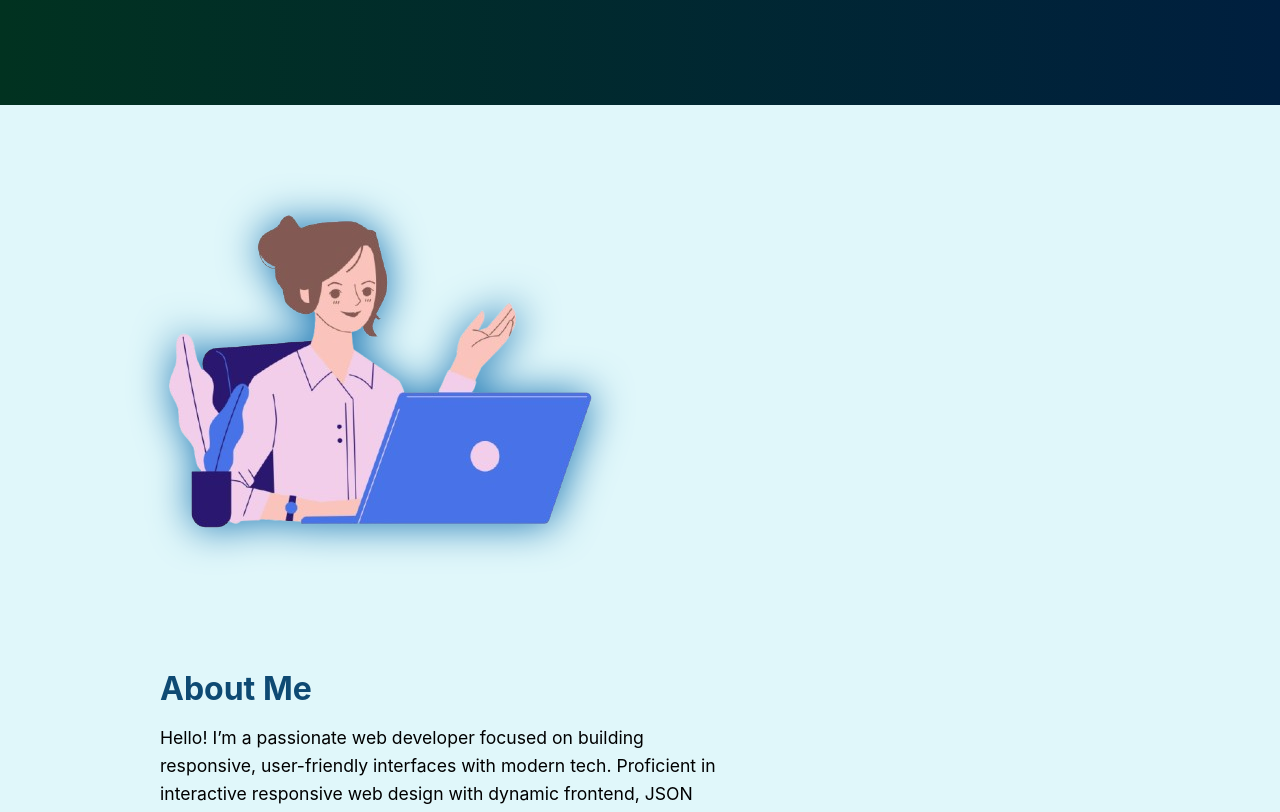
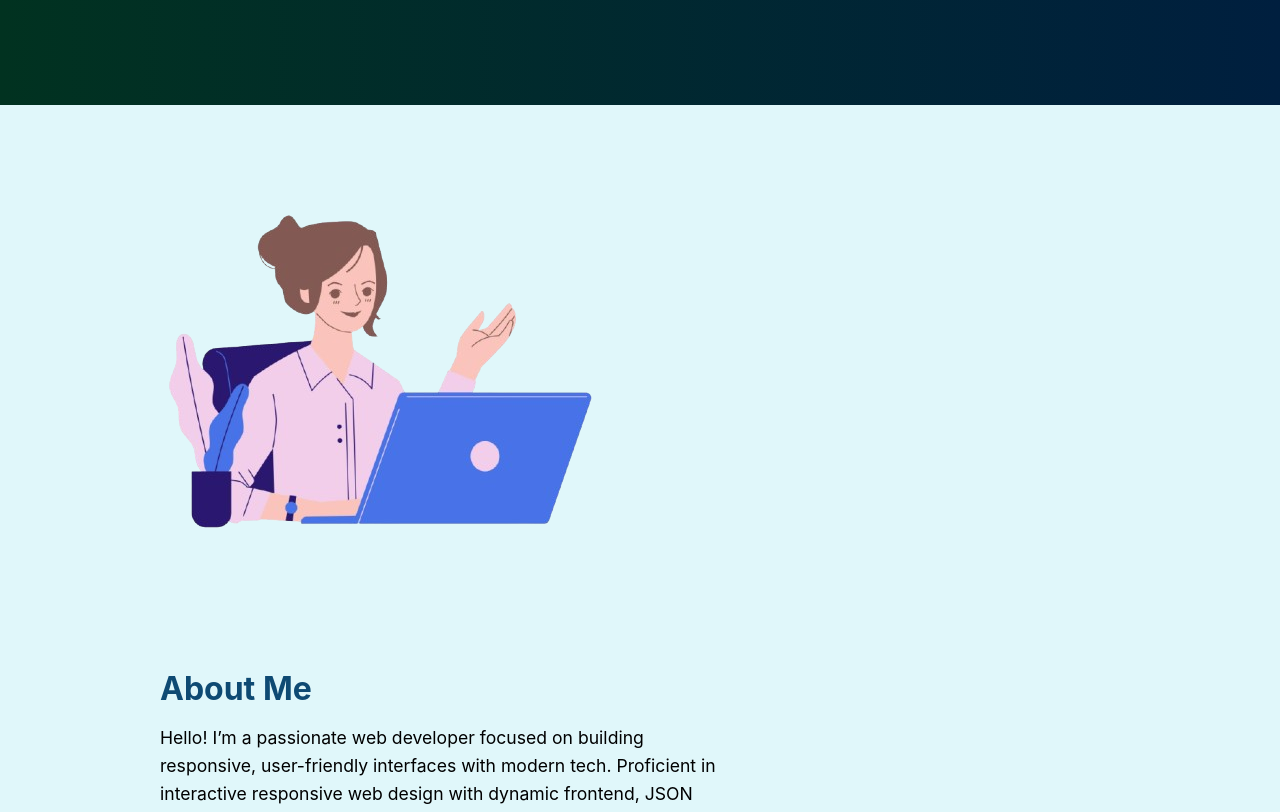
Before and after one commit to satyasaadhika/priyanshu-portfolio, a React (Create React App) app: page / in a window 1280 px wide. Shown: the part 620-1432 px from the top of the page. Built offline with nearby package versions, Linux system fonts and the light colour scheme.

Commit message:
Remove filter drop shadow

```diff
--- a/src/pages/Home/Home.css
+++ b/src/pages/Home/Home.css
@@ -138,7 +138,6 @@
 
 .about-left img {
   width: 500px;
-  filter: drop-shadow(1px 1px 20px #1b76b3);
 }
 
 .about-right {
```
